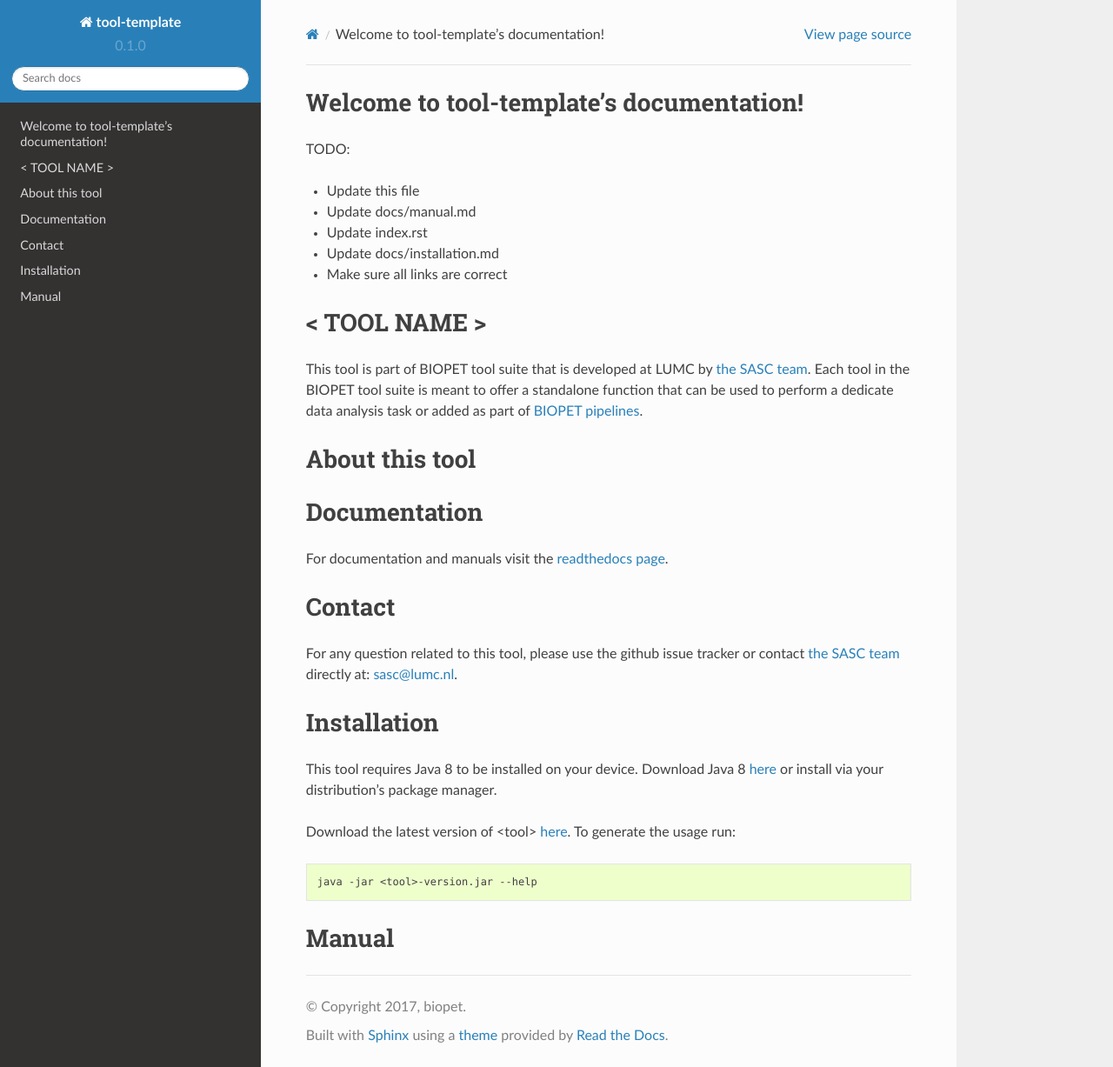
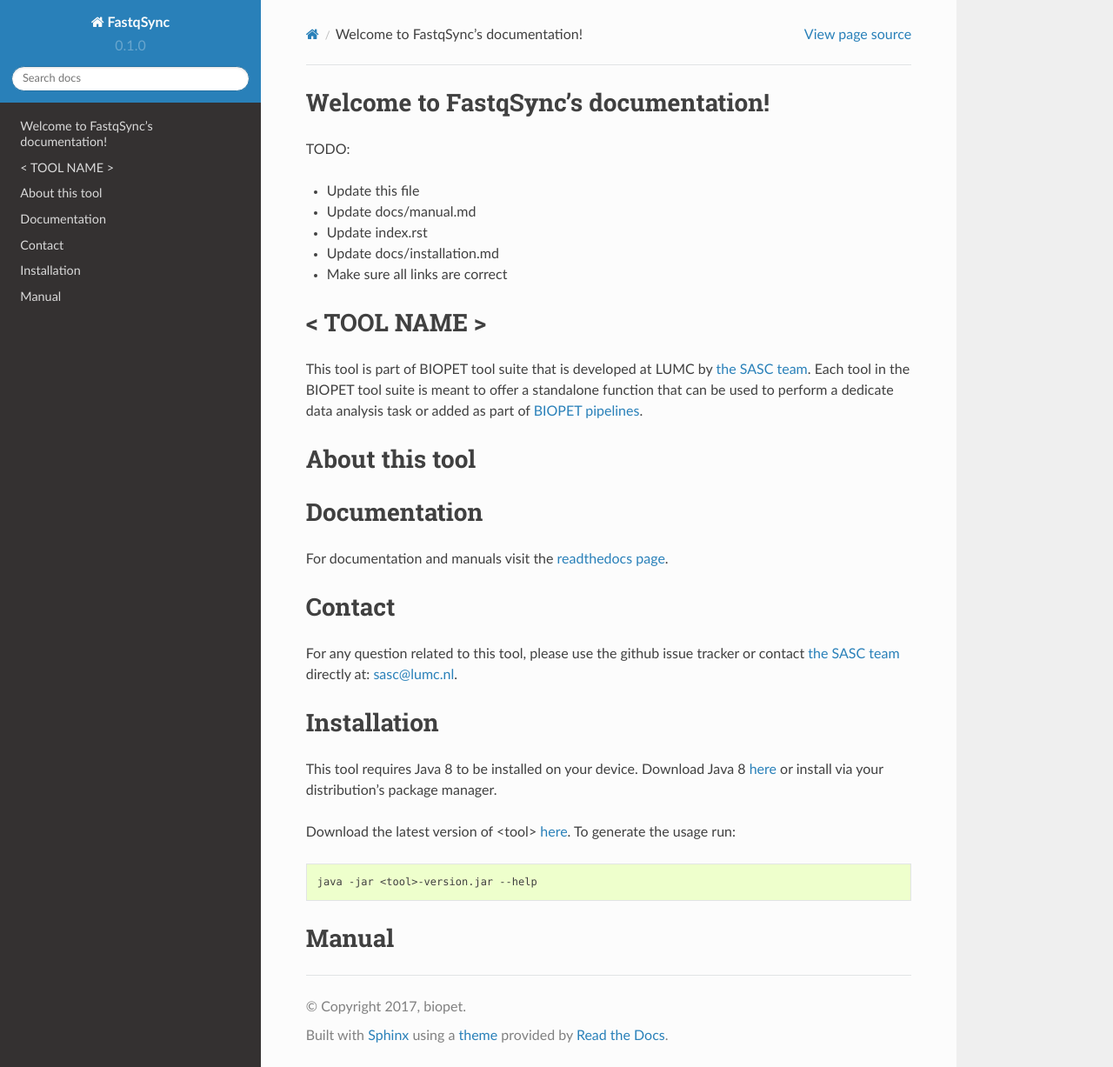
Before and after one commit to biopet/fastqsync, a Sphinx documentation site: the page built from docs/index.rst, in a window 1280 px wide and 1227 px high. Shown: the whole window at 87% size. Built offline with Sphinx 7.4.7 and the Read the Docs theme 2.0.0, drawn with Linux system fonts in a browser that asks for light colours.

Commit message:
remove tool-template

```diff
--- a/docs/conf.py
+++ b/docs/conf.py
@@ -1,6 +1,6 @@
 # -*- coding: utf-8 -*-
 #
-# tool-template documentation build configuration file, created by
+# FastqSync documentation build configuration file, created by
 # sphinx-quickstart on Thu Oct 12 09:56:27 2017.
 #
 # This file is execfile()d with the current directory set to its
@@ -49,7 +49,7 @@
 master_doc = 'index'
 
 # General information about the project.
-project = u'tool-template'
+project = u'FastqSync'
 copyright = u'2017, biopet'
 author = u'biopet'
 
@@ -118,7 +118,7 @@
 # -- Options for HTMLHelp output ------------------------------------------
 
 # Output file base name for HTML help builder.
-htmlhelp_basename = 'tool-templatedoc'
+htmlhelp_basename = 'FastqSyncdoc'
 
 
 # -- Options for LaTeX output ---------------------------------------------
@@ -145,7 +145,7 @@
 # (source start file, target name, title,
 #  author, documentclass [howto, manual, or own class]).
 latex_documents = [
-    (master_doc, 'tool-template.tex', u'tool-template Documentation',
+    (master_doc, 'FastqSync.tex', u'FastqSync Documentation',
      u'biopet', 'manual'),
 ]
 
@@ -155,7 +155,7 @@
 # One entry per manual page. List of tuples
 # (source start file, name, description, authors, manual section).
 man_pages = [
-    (master_doc, 'tool-template', u'tool-template Documentation',
+    (master_doc, 'FastqSync', u'FastqSync Documentation',
      [author], 1)
 ]
 
@@ -166,7 +166,7 @@
 # (source start file, target name, title, author,
 #  dir menu entry, description, category)
 texinfo_documents = [
-    (master_doc, 'tool-template', u'tool-template Documentation',
-     author, 'tool-template', 'One line description of project.',
+    (master_doc, 'FastqSync', u'FastqSync Documentation',
+     author, 'FastqSync', 'One line description of project.',
      'Miscellaneous'),
 ]
--- a/docs/index.rst
+++ b/docs/index.rst
@@ -1,9 +1,9 @@
-.. tool-template documentation master file, created by
+.. FastqSync documentation master file, created by
    sphinx-quickstart on Thu Oct 12 09:56:27 2017.
    You can adapt this file completely to your liking, but it should at least
    contain the root `toctree` directive.
 
-Welcome to tool-template's documentation!
+Welcome to FastqSync's documentation!
 =========================================
 
 .. mdinclude:: ../README.md
```
Also changed, not shown: 1 other file.
